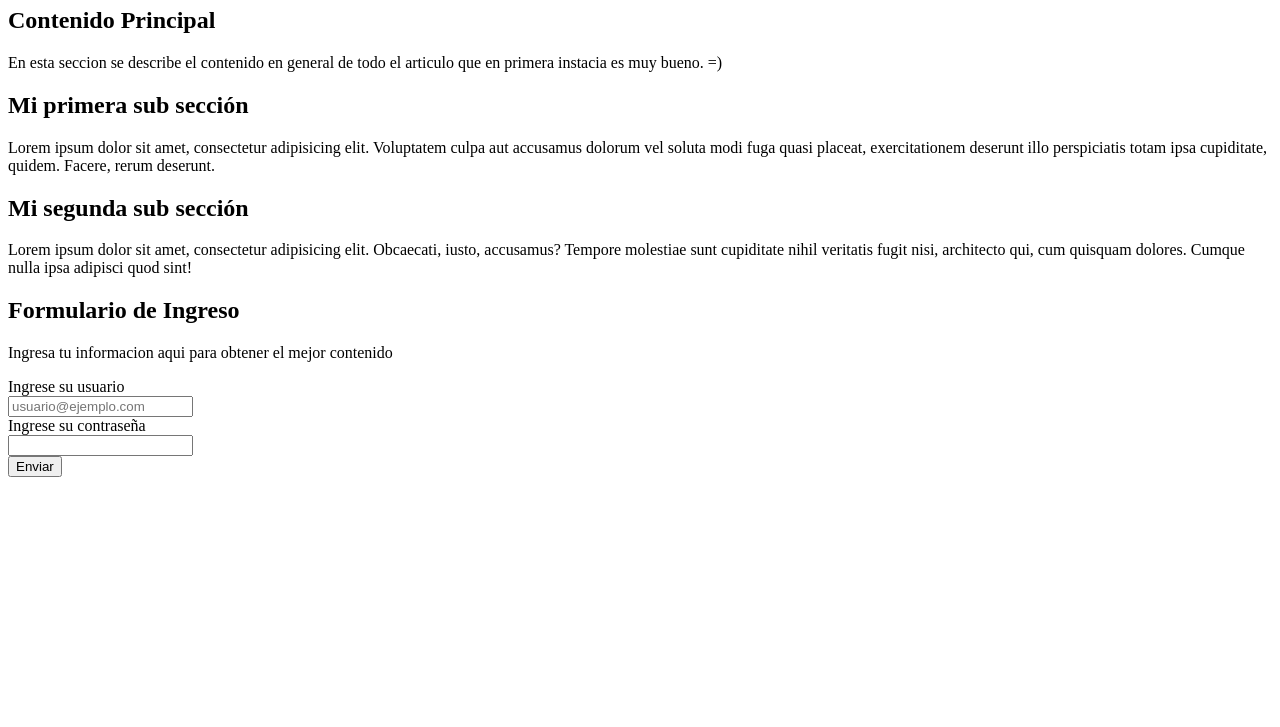
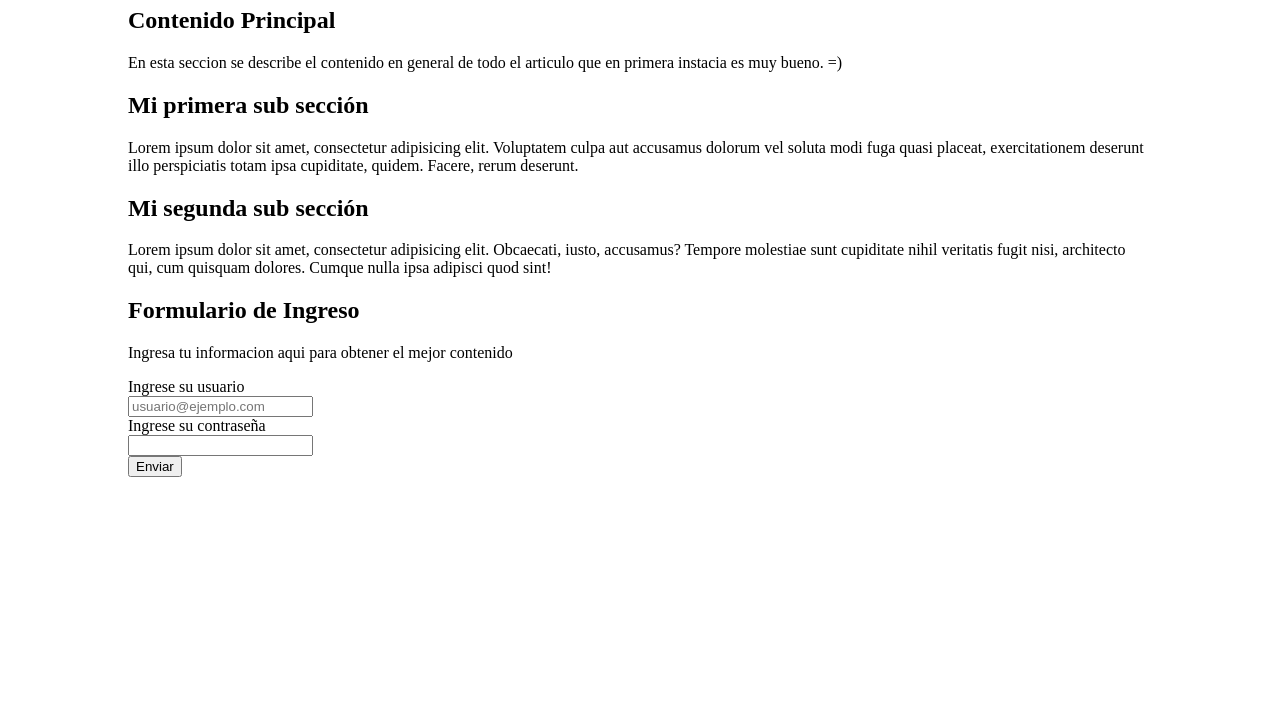
Before and after one commit to stivenbautista1998/Project_Prueba, a plain HTML site: page index.html in a window 1280 px wide. Shown: the part 73-800 px from the top of the page. Drawn offline with Linux system fonts and the light colour scheme.

Commit message:
Actualizacion agregando el estilo css

```diff
--- a/index.html
+++ b/index.html
@@ -3,7 +3,7 @@
 <head>
   <title>Conect web</title>
   <meta charset="utf-8">
-  <link rel="stylesheet" type="text/css" href="">
+  <link rel="stylesheet" type="text/css" href="style.css">
 </head>
 
 <body>
--- /dev/null
+++ b/style.css
@@ -0,0 +1,4 @@
+body{
+  margin-left: 10%;
+  margin-right: 10%;
+}
```
